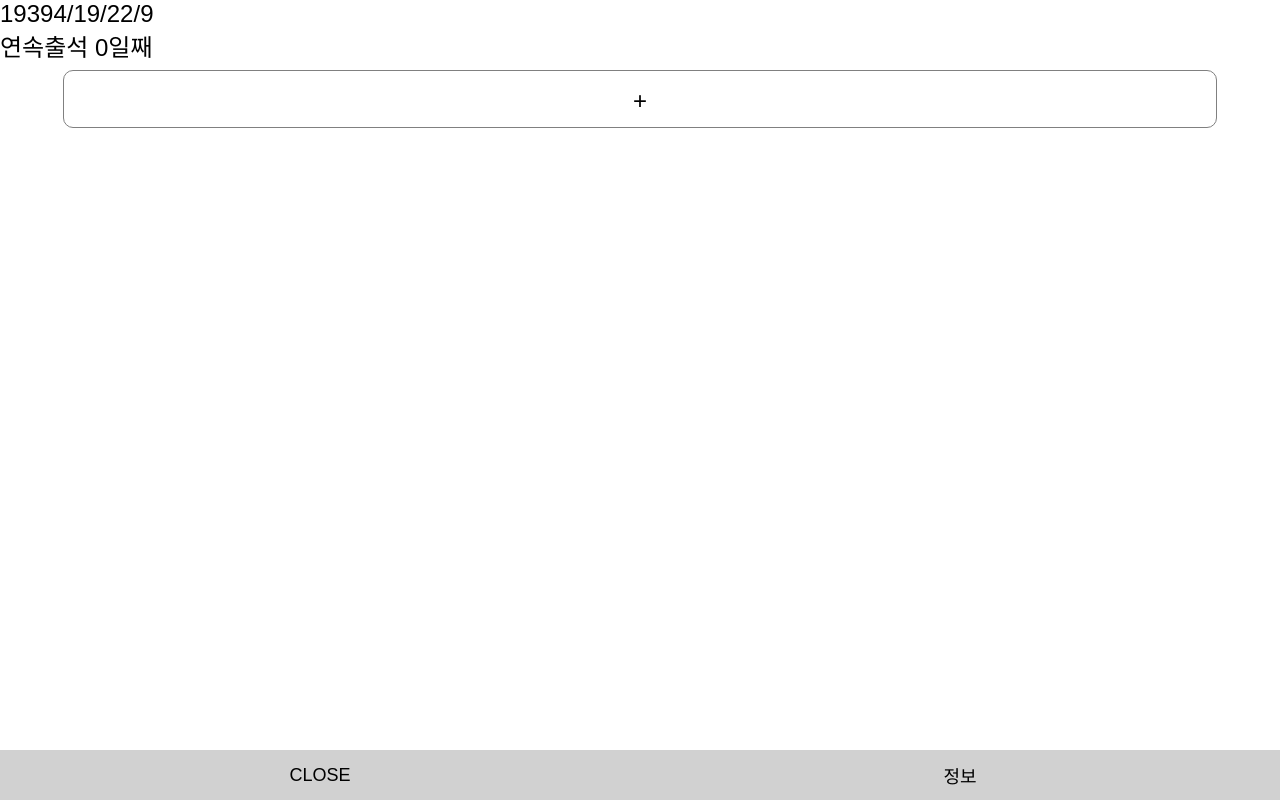
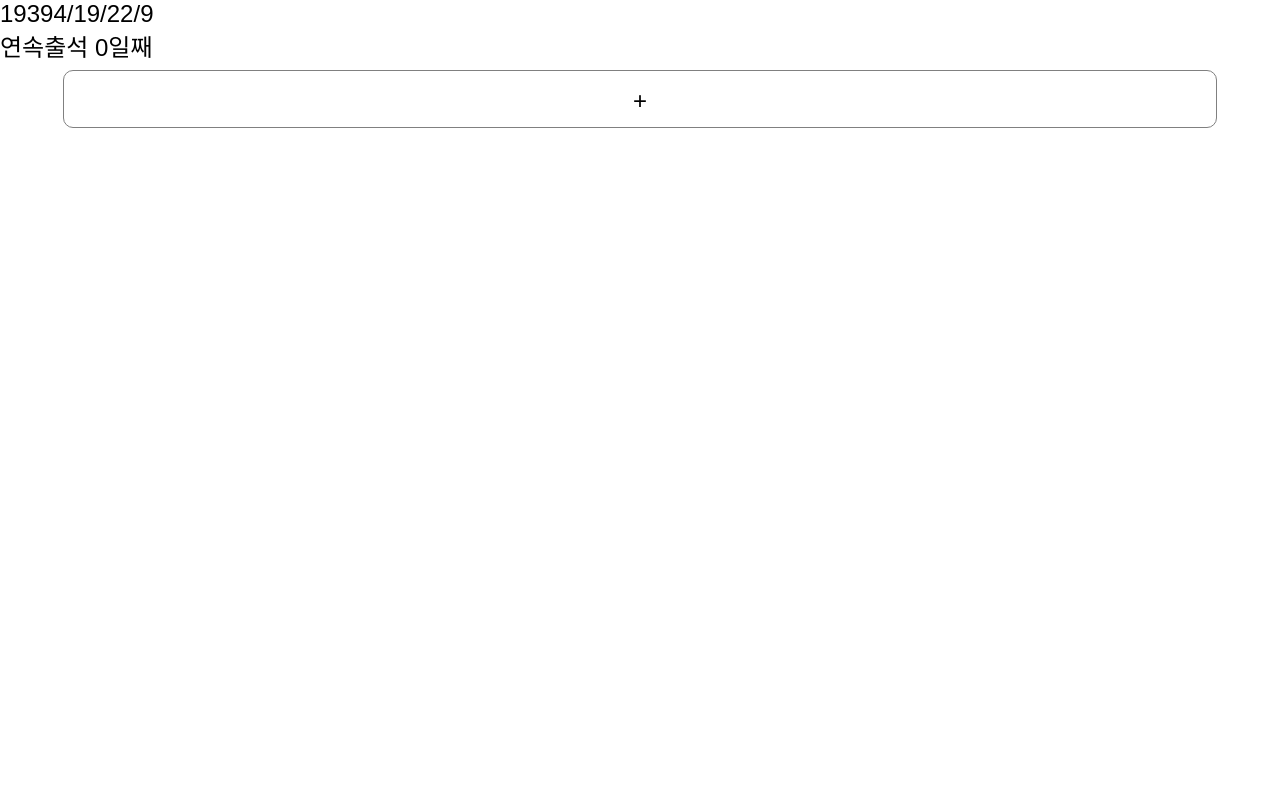
Before and after one commit to Leafurya/Dday-program, a React (Create React App) app in the folder client/: page / in a window 1280 px wide. Built offline with nearby package versions, Linux system fonts and the light colour scheme; a web font is replaced by a local one.

Commit message:
Update App.js

```diff
--- a/client/src/App.js
+++ b/client/src/App.js
@@ -22,10 +22,11 @@ closeNotiEle.innerHTML="버튼을 한 번 더 누르면 앱을 종료합니다."
 
 function PreventGoBack(){
 	window.history.pushState(null,"",window.location.herf);
+	//alert("뒤로가기")
 	closeBtnClickCount++;
 	if(closeBtnClickCount>=2){
 		window.location.reload();
-		window.close();
+		setTimeout(()=>{window.close()},100)
 	}
 	else{
 		closeNotiEle.classList="close_noti"
@@ -113,20 +114,20 @@ function App() {
 	useEffect(()=>{
 		InitDate();
 		InitAttendance();
-
 		if(intervalHandle==null){
 			intervalHandle=setInterval(()=>{
 				setTime(GetTime());
 			},1000);
 		}
-		PageCallbackFunc("Lobby");
+		PageCallbackFunc("Lobby")
+		//
 	},[]);
 	useEffect(()=>{
 		(()=>{
 			window.history.pushState(null,"",window.location.href);
 			window.addEventListener("popstate",PreventGoBack);
 		})();
-	})
+	},[])
 	useEffect(()=>{
 		NextDayCallbackFunc();
 	},[nowPage]);
@@ -135,29 +136,14 @@ function App() {
 			<div className="App">
 				{time}
 				{nowPage}
-				<div className="navi_btns">
+				{/* <div className="navi_btns">
 					<input className="close_btn" type="button" value="CLOSE" onClick={
 						()=>{
-							closeBtnClickCount++;
-
-							if(closeBtnClickCount>=2){
-								window.close();
-							}
-							else{
-								closeNotiEle.classList="close_noti"
-								document.querySelector(".App").appendChild(closeNotiEle)
-								closeInterval=setInterval(()=>{
-									closeBtnClickCount=0;
-									closeNotiEle.classList.remove("close_noti")
-									document.querySelector(".App").removeChild(closeNotiEle)
-									clearInterval(closeInterval)
-								},1900)
-							}
-
+							window.close();
 						}
 					}></input>
 					<input type="button" className="information_btn" value="정보"></input>
-				</div>
+				</div> */}
 			</div>
 		);
 	}
```
